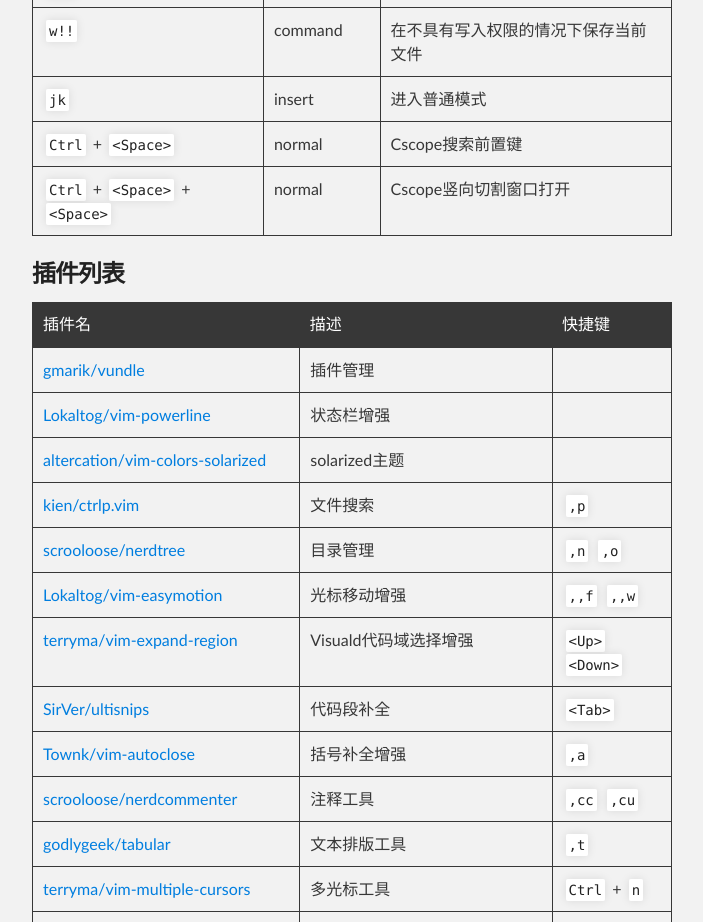
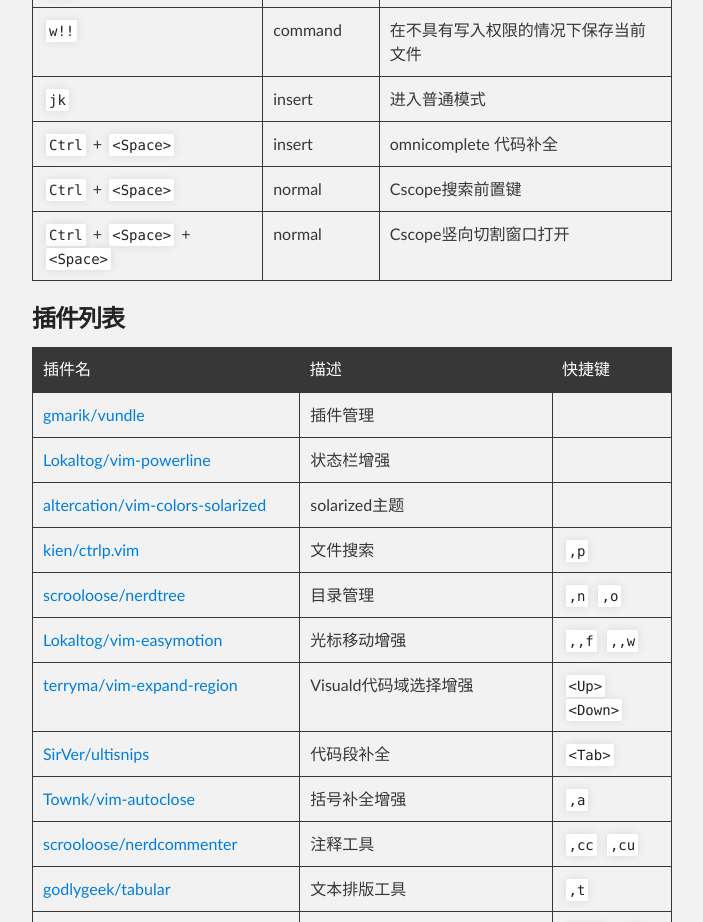
Before and after one commit to thbourlove/vim, a plain HTML site: page index.html in a window 1280 px wide. Shown: the part 1541-2463 px from the top of the page, without its empty margins (288-991 px from the left). Drawn offline with Linux system fonts and the light colour scheme.

Commit message:
Create gh-pages branch via GitHub

```diff
--- a/index.html
+++ b/index.html
@@ -177,6 +177,13 @@
 <td><code>jk</code></td>
 <td>insert</td>
 <td>进入普通模式</td>
+</tr>
+<tr>
+<td>
+<code>Ctrl</code> + <code>&lt;Space&gt;</code>
+</td>
+<td>insert</td>
+<td>omnicomplete 代码补全</td>
 </tr>
 <tr>
 <td>
```
Also changed, not shown: params.json (+1 -1 lines).
